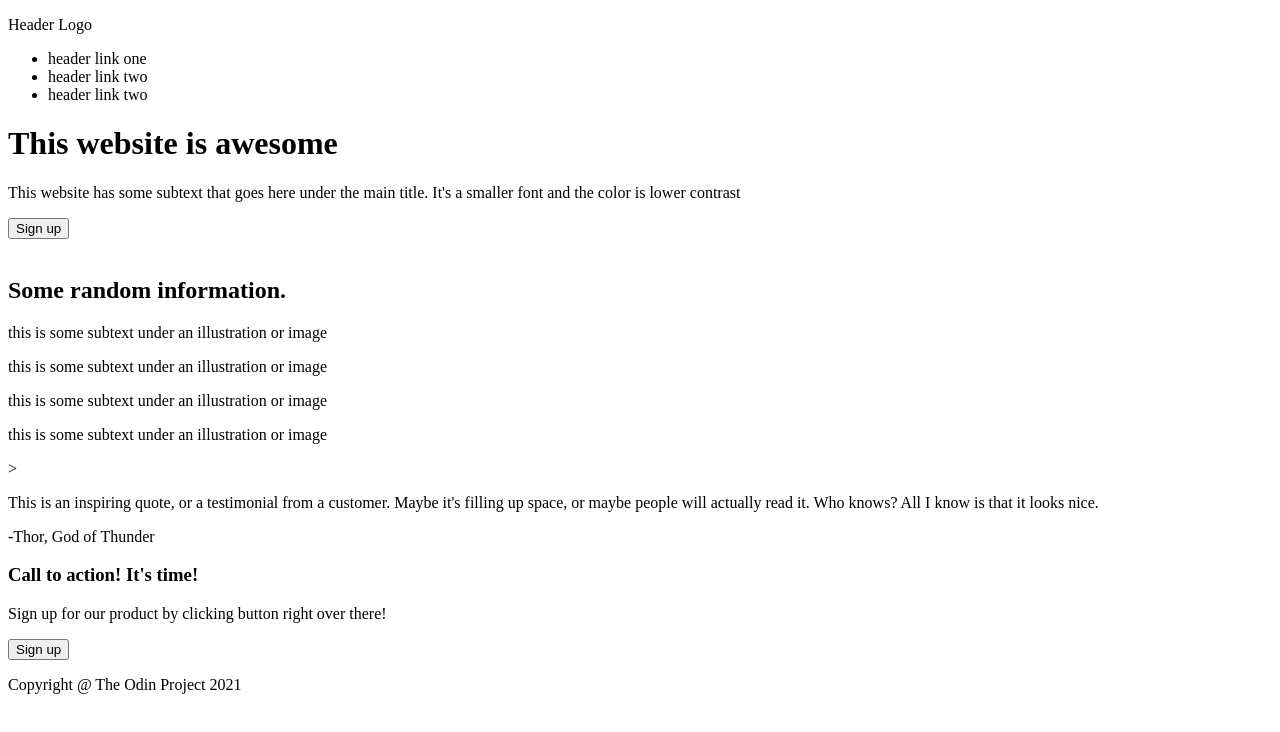
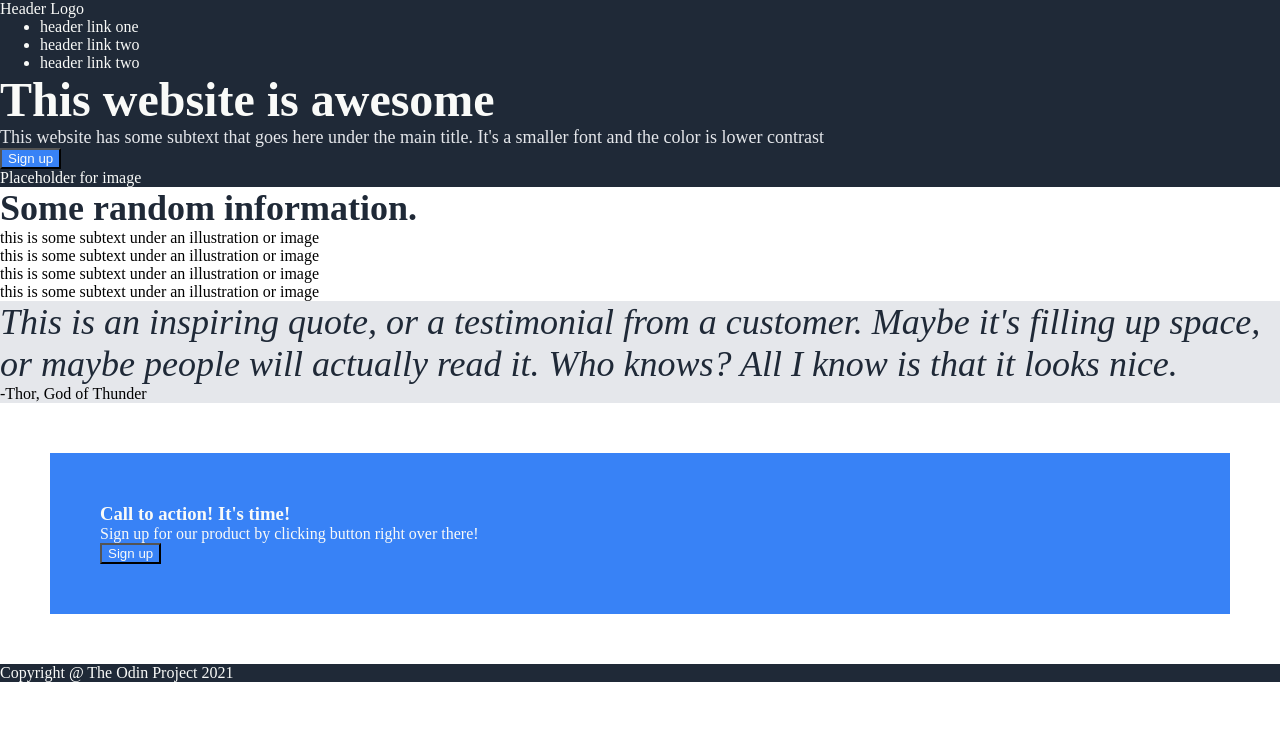
Before and after one commit to pidzi247/Landing-Page, a plain HTML site: page index.html in a window 1280 px wide. Drawn offline with Linux system fonts and the light colour scheme.

Commit message:
Added basci design styling to htrml

```diff
--- a/index.html
+++ b/index.html
@@ -4,6 +4,7 @@
   <meta charset="UTF-8">
   <meta http-equiv="X-UA-Compatible" content="IE=edge">
   <meta name="viewport" content="width=device-width, initial-scale=1.0">
+  <link rel="stylesheet" href="styles.css">
   <title>Landing Page</title>
 </head>
 <body>
@@ -27,7 +28,7 @@
         <button class="header-button">Sign up</button>
       </div>
       <div class="hero-right-img">
-        <img src="" alt="">
+        <p class="placeholder-img">Placeholder for image</p>
       </div>
     </div>
   </header>
@@ -51,7 +52,7 @@
         </div>
         <div class="card">
           <div class="card-img"></div>
-          <p>this is some subtext under an illustration or image</p>></div>
+          <p>this is some subtext under an illustration or image</p>
         </div>
       </div>
     </section>
--- a/styles.css
+++ b/styles.css
@@ -0,0 +1,70 @@
+* {
+  margin: 0
+}
+
+ /* html {
+  background-image: url(./images/bg2.jpg);
+  height: 100%;
+	background-position: center;
+	background-repeat: no-repeat;
+	background-size: cover;
+} */
+
+
+.header-container {
+  background-color: #1f2937;
+  color: #F9FAF8;
+}
+
+.header-title {
+  font-size: 48px;
+  font-weight: 800;
+}
+
+.header-log {
+  font-size: 24px;
+}
+
+.header-info,
+.nav-links {
+  font-size: 18px;
+  color: #E5E7EB;
+}
+
+.header-button,
+.contact-button {
+  background-color: #3882F6;
+  color: #F9FAF8;
+}
+
+.main-title h2 {
+  font-size: 36px;
+  font-weight: 800;
+  color: #1F2937;
+}
+
+.quote-section {
+  background-color: #E5E7EB;
+}
+
+.quote-block {
+  font-size: 36px;
+  font-weight: lighter;
+  font-style: italic;
+  color: #1F2937;
+}
+
+.contact-us-section {
+  padding: 50px;
+  color: #F9FAF8 ;
+}
+
+.contact-container {
+  background-color: #3882F6;
+  padding: 50px
+}
+
+.footer-container {
+  background-color: #1f2937;
+  color: #F9FAF8 ;
+}
```
Also changed, not shown: images/bg.jpg (added), images/bg2.jpg (added).
